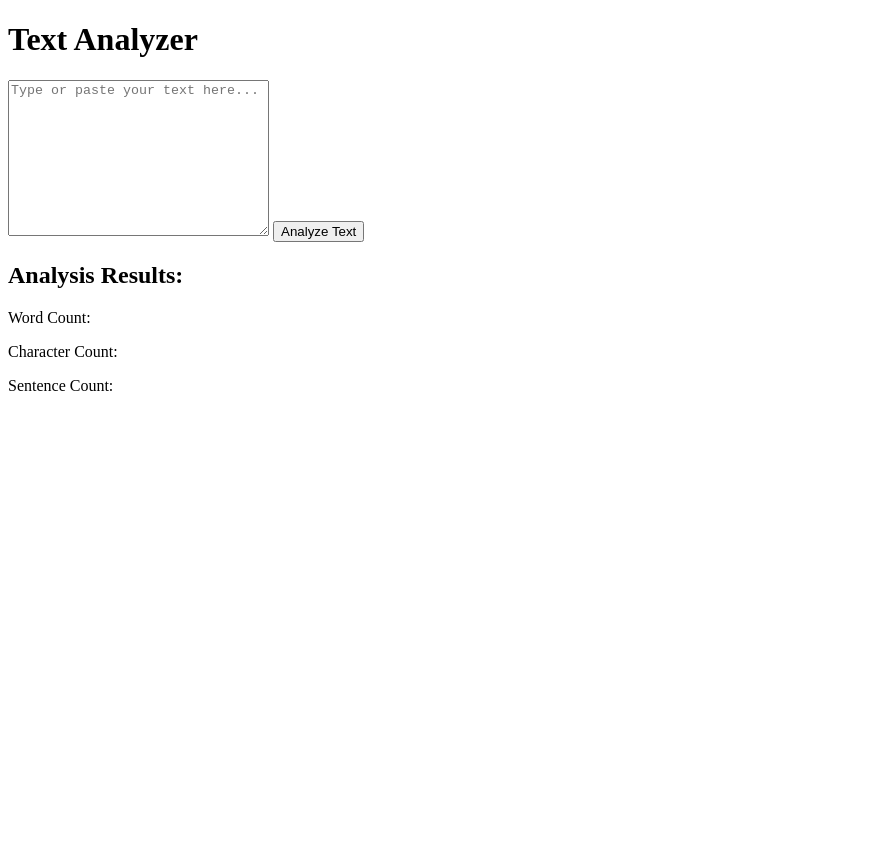
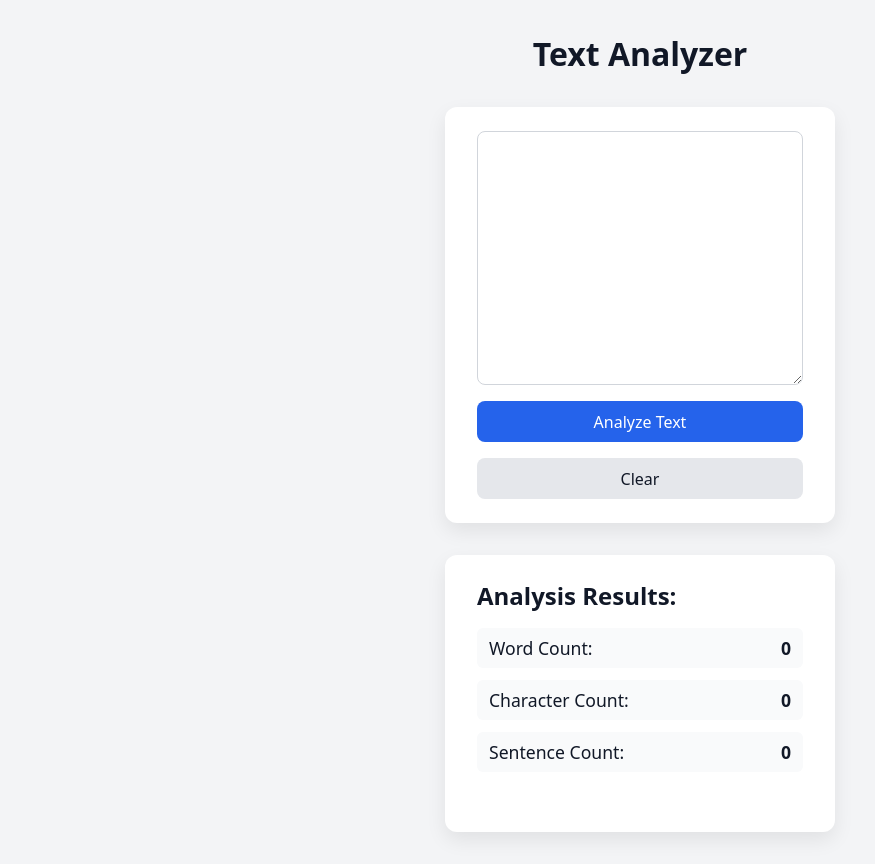
Before and after one commit to kydvamp/javascript-fundamentals-lab, a plain HTML site: page 01-fundamentals/02-text-analyzer/index.html in a window 1280 px wide. Shown: the whole page, without its empty margins (0-875 px from the left). Before the commit the page ends 800 px from the top, so only its background shows below. Drawn offline with Linux system fonts and the light colour scheme.

Commit message:
Refactor HTML structure for Text Analyzer UI and improve semantic layout

```diff
--- a/01-fundamentals/02-text-analyzer/index.html
+++ b/01-fundamentals/02-text-analyzer/index.html
@@ -4,21 +4,46 @@
     <meta charset="UTF-8">
     <meta name="viewport" content="width=device-width, initial-scale=1.0">
     <title>Text Analyzer</title>
-    <link rel="stylesheet" href="">
+    <link rel="stylesheet" href="styles.css">
 </head>
 <body>
-    <div class="textInputSection"></div>
-    <h1>Text Analyzer</h1>
-    <textarea name="textInput" id="text-input" cols="30" rows="10" placeholder="Type or paste your text here..."></textarea>
-    <button id="analyze-btn">Analyze Text</button>
-    </div>
+    <header>
+        <h1>Text Analyzer</h1>
+    </header>
 
-    <div class="resultsSection">
-        <h2>Analysis Results:</h2>
-        <p id="word-count">Word Count:</p>
-        <p id="char-count">Character Count:</p>
-        <p id="sentence-count">Sentence Count:</p>
-    </div>
+    <main>
+        <section class="text-input-section">
+            <textarea
+                name="textInput"
+                id="textInput"
+                cols="30"
+                rows="10"
+                placeholder="Type or paste your text here...">
+            </textarea>
+            <button id="analyzeBtn">Analyze Text</button>
+            <button id="clearBtn">Clear</button>
+        </section>
+
+        <section class="results-section">
+            <h2>Analysis Results:</h2>
+            <div class="stats">
+                <div class="stat">
+                    <span class="stat-label">Word Count:</span>
+                    <span class="stat-value" id="wordCount">0</span>
+                </div>
+                <div class="stat">
+                    <span class="stat-label">Character Count:</span>
+                    <span class="stat-value" id="charCount">0</span>
+                </div>
+                <div class="stat">
+                    <span class="stat-label">Sentence Count:</span>
+                    <span class="stat-value" id="sentenceCount">0</span>
+                </div>
+            </div>
+            <p id="statusMessage" class="status-message"></p>
+        </section>
+    </main>
+
     <script src="scripts.js" defer></script>
 </body>
 </html>
```
